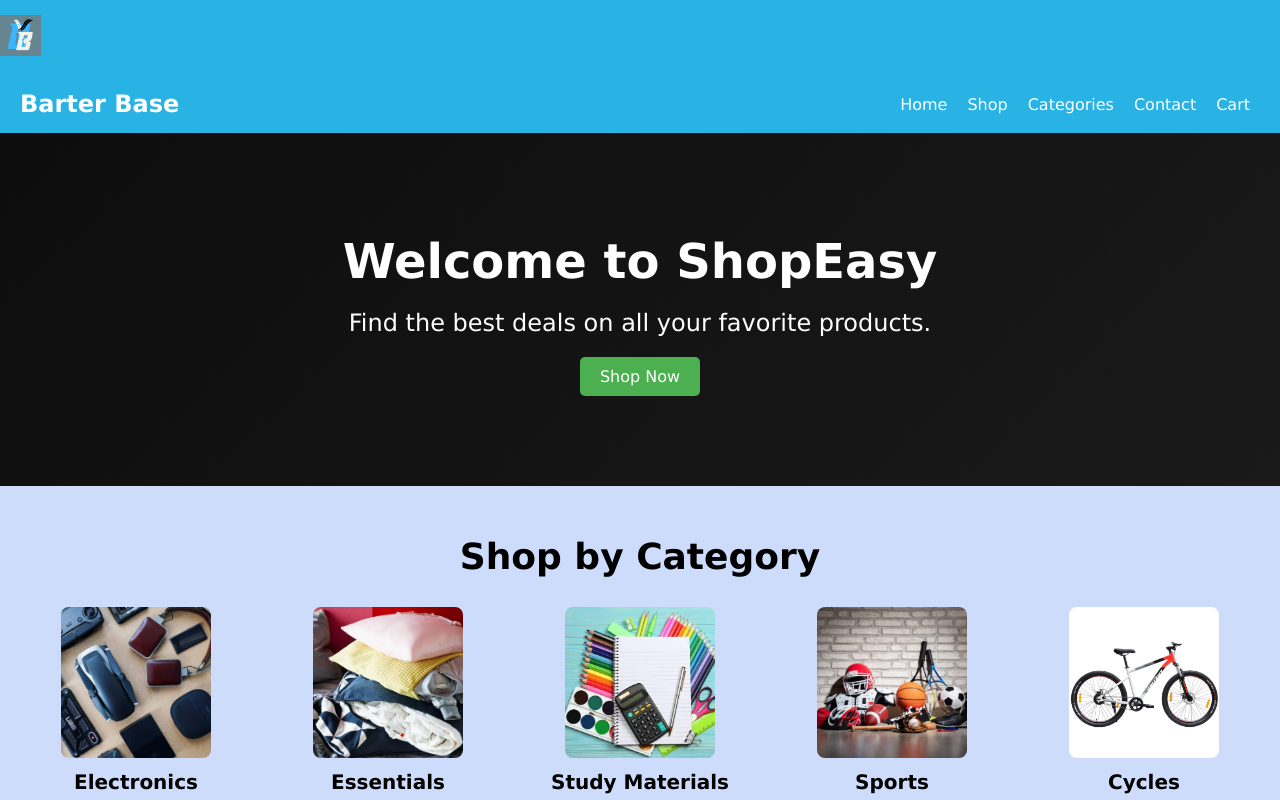
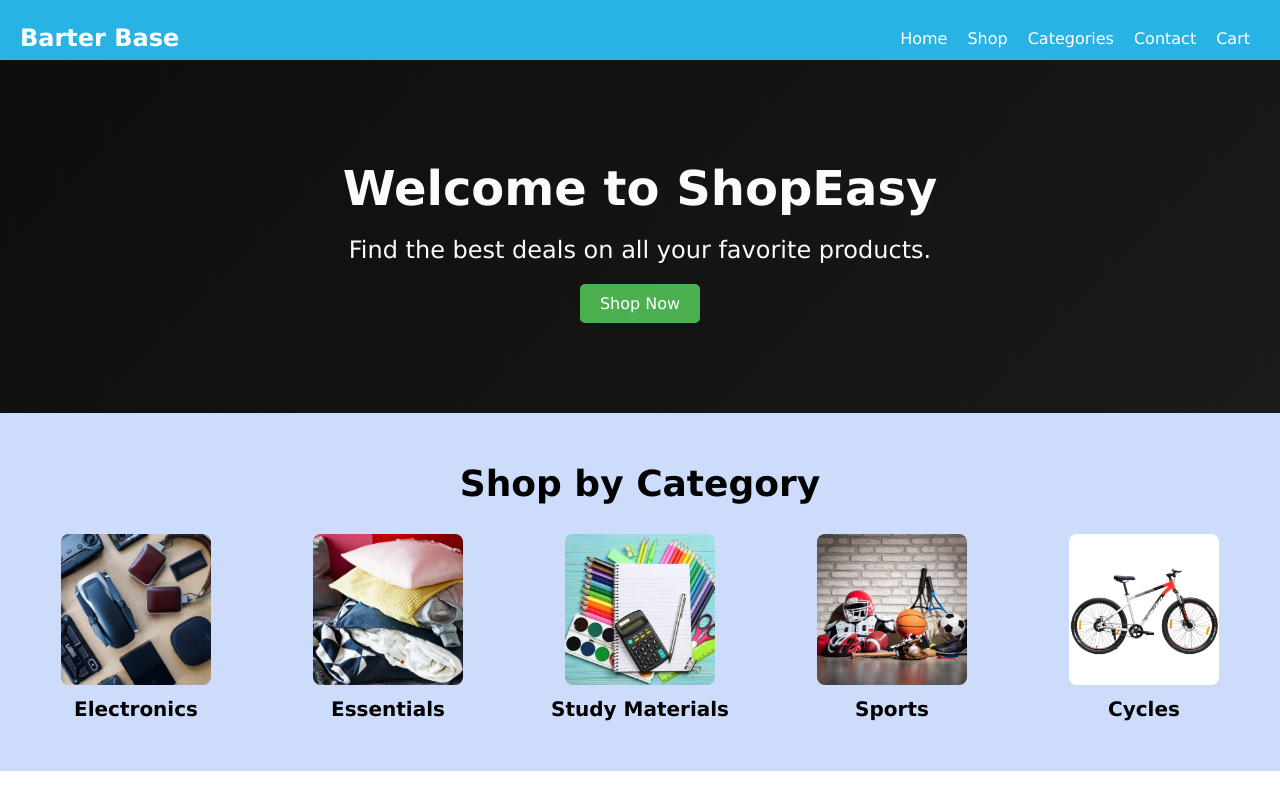
Before and after one commit to Aryankataria1/Hack-INNO, a plain HTML site: page index.html in a window 1280 px wide. Shown: the top 800 px of the page. Drawn offline with Linux system fonts and the light colour scheme; a script that the page names is missing.

Commit message:
Updated cc/styles.css and index.html files

```diff
--- a/css/style.css
+++ b/css/style.css
@@ -32,7 +32,7 @@ body {
 header {
     background-color: #29b2e4;
     color: white;
-    padding: 15px 0;
+    padding: 8px 0;
     text-align: center;
     display: flex;
     justify-content: space-between;
@@ -63,7 +63,7 @@ nav ul li a {
 .hero {
     background: linear-gradient(135deg, #0d0d0d, #1a1a1a);
     background-size: cover;
-    color: rgb(255, 254, 254);
+    color: rgb(251, 251, 251);
     text-align: center;
     padding: 100px 20px;
     position: relative;
@@ -225,7 +225,7 @@ nav ul li a {
 
 footer {
     background-color: #070707;
-    color: white;
+    color: rgb(250, 251, 252);
     text-align: center;
     padding: 20px 0;
     margin-top: 30px;
--- a/index.html
+++ b/index.html
@@ -6,9 +6,7 @@
     <header>
         <title  >Barter Base</title>
     <link rel="stylesheet" href="css/style.css">
-        <div class="logo-container">
-            <img src="images/logo hackinno.png" alt="Barter Base Logo" class="site-logo">
-        </div>
+
     </header>
 
 
```
